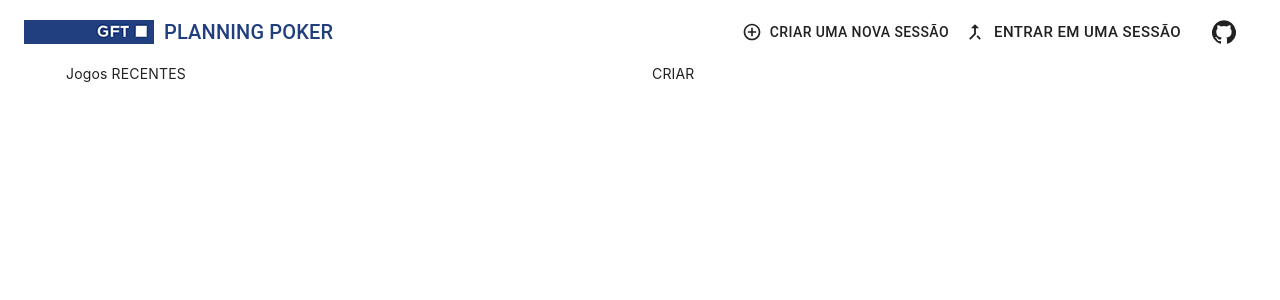
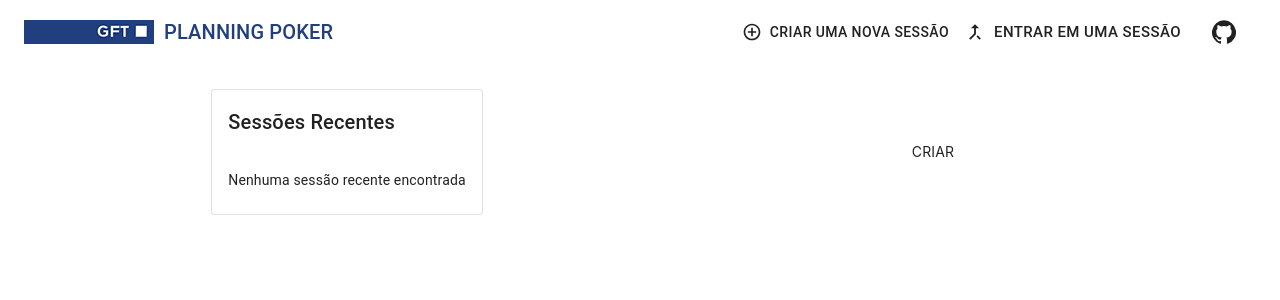
Before and after one commit to brunofhorn/planning-poker, a React (Create React App) app: page / in a window 1280 px wide. Shown: the top 300 px of the page. Built offline with nearby package versions, Linux system fonts and the light colour scheme.

Commit message:
Criação das Sessões Recentes

```diff
--- /dev/null
+++ b/src/components/RecentGames.tsx
@@ -0,0 +1,62 @@
+import { Card, CardContent, CardHeader, Table, TableBody, TableCell, TableContainer, TableHead, TableRow, Typography } from "@material-ui/core";
+import { useState } from "react";
+import { useNavigate } from "react-router-dom";
+
+export const RecentGames = () => {
+    const navigate = useNavigate();
+    const [recentGames, setRecentGames] = useState<any[] | undefined>(undefined);
+
+    const isEmptyRecentGames = (): boolean => {
+        if (!recentGames) {
+            return true;
+        }
+        if (recentGames && recentGames.length === 0) {
+            return true;
+        }
+        return false;
+    };
+
+    return (
+        <Card variant='outlined' className='RecentGamesCard'>
+            <CardHeader
+                className='RecentGamesCardTitle'
+                title='Sessões Recentes'
+                titleTypographyProps={{ variant: 'h6', noWrap: true }}
+            />
+            <CardContent className='RecentGamesCardContent'>
+                {isEmptyRecentGames() && (
+                    <Typography variant='body2'>Nenhuma sessão recente encontrada</Typography>
+                )}
+                {recentGames && recentGames.length > 0 && (
+                    <TableContainer className='RecentGamesTableContainer'>
+                        <Table stickyHeader>
+                            <TableHead>
+                                <TableRow>
+                                    <TableCell>Nome</TableCell>
+                                    <TableCell>Criada por</TableCell>
+                                    <TableCell></TableCell>
+                                </TableRow>
+                            </TableHead>
+                            <TableBody>
+                                {recentGames.map((recentGame) => (
+                                    <TableRow
+                                        hover
+                                        key={recentGame.id}
+                                        className='RecentGamesTableRow'
+                                        onClick={() => navigate(`/game/${recentGame.id}`)}
+                                    >
+                                        <TableCell>{recentGame.name}</TableCell>
+                                        <TableCell align='left'>{recentGame.createdBy}</TableCell>
+                                        <TableCell align='left'></TableCell>
+                                    </TableRow>
+                                ))}
+                            </TableBody>
+                        </Table>
+                    </TableContainer>
+                )}
+            </CardContent>
+        </Card>
+    )
+}
+
+export default RecentGames;
--- a/src/pages/Home/index.tsx
+++ b/src/pages/Home/index.tsx
@@ -1,5 +1,6 @@
 import { Grid, Slide } from '@material-ui/core';
 import { useMatch } from 'react-router-dom';
+import RecentGames from '../../components/RecentGames';
 
 export const Home = () => {
     const isJoin = useMatch('/join');
@@ -10,13 +11,25 @@ export const Home = () => {
                 <Grid container item sm={12} lg={11} justify='center' alignItems='center' spacing={3}>
                     <Grid item sm={12} lg={6}>
                         <Slide in={true} direction='up' timeout={1500}>
-                            <div className='HomePageContainer'>
-                                Jogos RECENTES
+                            <div className='HomePageContainer' style={{
+                                padding: 25,
+                                display: 'flex',
+                                flexDirection: 'column',
+                                alignItems: 'center',
+                                justifyContent: 'center'
+                            }}>
+                                <RecentGames />
                             </div>
                         </Slide>
                     </Grid>
                     <Grid item sm={12} lg={6}>
-                        <div className='HomePageContainer'>{isJoin ? "JUNTAR" : 'CRIAR'}</div>
+                        <div className='HomePageContainer' style={{
+                            padding: 25,
+                            display: 'flex',
+                            flexDirection: 'column',
+                            alignItems: 'center',
+                            justifyContent: 'center'
+                        }}>{isJoin ? "JUNTAR" : 'CRIAR'}</div>
                     </Grid>
                 </Grid>
             </Grid>
```
